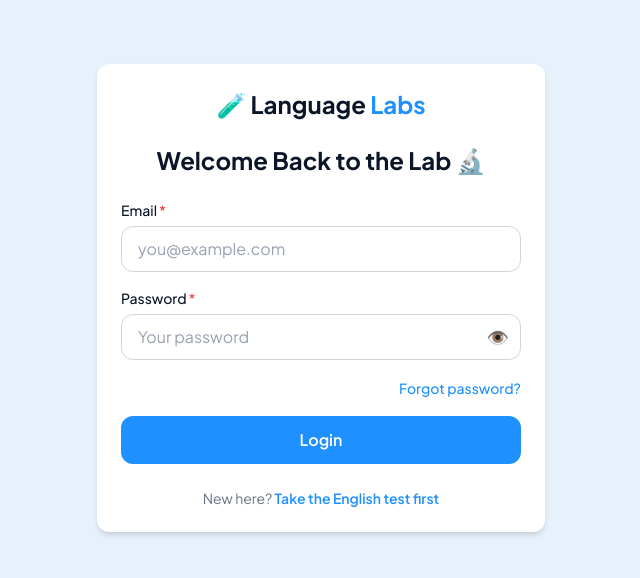
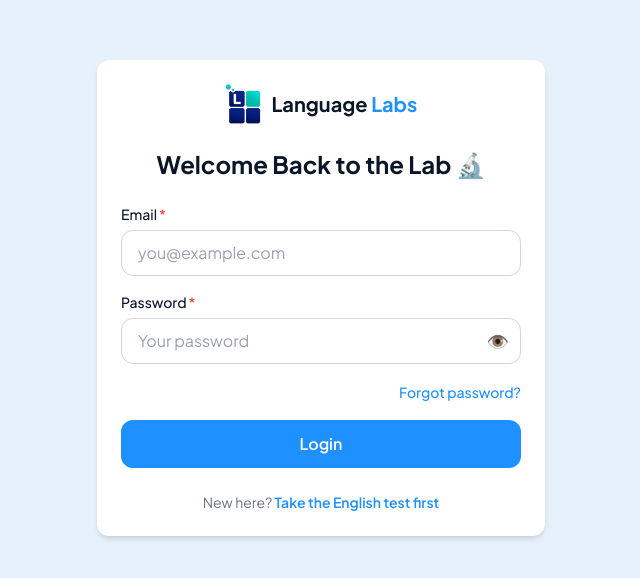
Before and after one commit to GANIDU2413/Language-Labs, a Next.js app: page /login in a window 1280 px wide. Shown: the part 102-680 px from the top of the page, without its empty margins (319-959 px from the left). Built offline with nearby package versions, Linux system fonts and the light colour scheme; no server answers.

Commit message:
replaced logo with Logo1_no_bg.png

```diff
--- a/app/(admin)/admin-login/page.tsx
+++ b/app/(admin)/admin-login/page.tsx
@@ -11,6 +11,7 @@ import { auth, db } from '@/lib/firebase'
 import { friendlyFirebaseError } from '@/lib/utils'
 import { setAuthCookie } from '@/hooks/useAuth'
 import { useToast } from '@/hooks/useToast'
+import Logo from '@/components/layout/Logo'
 import Button from '@/components/ui/Button'
 import Card from '@/components/ui/Card'
 import Input from '@/components/ui/Input'
@@ -68,10 +69,13 @@ export default function AdminLoginPage() {
   return (
     <div className="flex min-h-screen items-center justify-center bg-deep-blue px-4">
       <Card className="w-full max-w-sm">
-        <h1 className="mb-1 text-center text-2xl font-bold text-deep-blue">
-          🧪 Language Labs <span className="text-electric-blue">Admin</span>
+        <div className="mb-2 flex justify-center">
+          <Logo theme="light" />
+        </div>
+        <h1 className="text-center text-sm font-semibold uppercase tracking-wide text-electric-blue">
+          Admin Panel
         </h1>
-        <p className="mb-6 text-center text-sm text-gray-500">
+        <p className="mb-6 mt-1 text-center text-sm text-gray-500">
           Authorised personnel only
         </p>
 
--- a/app/(auth)/login/page.tsx
+++ b/app/(auth)/login/page.tsx
@@ -12,6 +12,7 @@ import { auth, db } from '@/lib/firebase'
 import { setAuthCookie } from '@/hooks/useAuth'
 import { useToast } from '@/hooks/useToast'
 import { friendlyFirebaseError, getWhatsAppLink } from '@/lib/utils'
+import Logo from '@/components/layout/Logo'
 import Button from '@/components/ui/Button'
 import Card from '@/components/ui/Card'
 import Input from '@/components/ui/Input'
@@ -82,10 +83,8 @@ export default function LoginPage() {
 
   return (
     <Card className="w-full max-w-md">
-      <div className="mb-6 text-center">
-        <Link href="/" className="text-2xl font-bold text-deep-blue">
-          🧪 Language <span className="text-electric-blue">Labs</span>
-        </Link>
+      <div className="mb-6 flex justify-center">
+        <Logo theme="light" />
       </div>
 
       <h1 className="mb-6 text-center text-2xl font-bold text-deep-blue">
--- a/app/(auth)/register/page.tsx
+++ b/app/(auth)/register/page.tsx
@@ -11,6 +11,7 @@ import { doc, setDoc, Timestamp } from 'firebase/firestore'
 import { auth, db } from '@/lib/firebase'
 import { friendlyFirebaseError } from '@/lib/utils'
 import { useToast } from '@/hooks/useToast'
+import Logo from '@/components/layout/Logo'
 import Button from '@/components/ui/Button'
 import Card from '@/components/ui/Card'
 import Input from '@/components/ui/Input'
@@ -87,10 +88,8 @@ export default function RegisterPage() {
   return (
     <Card className="w-full max-w-md">
       {/* Logo */}
-      <div className="mb-6 text-center">
-        <Link href="/" className="text-2xl font-bold text-deep-blue">
-          🧪 Language <span className="text-electric-blue">Labs</span>
-        </Link>
+      <div className="mb-6 flex justify-center">
+        <Logo theme="light" />
       </div>
 
       <h1 className="text-center text-2xl font-bold text-deep-blue">
--- a/app/(auth)/verify-otp/page.tsx
+++ b/app/(auth)/verify-otp/page.tsx
@@ -13,6 +13,7 @@ import { useRouter, useSearchParams } from 'next/navigation'
 import { motion } from 'framer-motion'
 import { doc, updateDoc } from 'firebase/firestore'
 import { auth, db } from '@/lib/firebase'
+import Logo from '@/components/layout/Logo'
 import Button from '@/components/ui/Button'
 import Card from '@/components/ui/Card'
 import LoadingSpinner from '@/components/ui/LoadingSpinner'
@@ -173,10 +174,8 @@ function VerifyOtpForm() {
 
   return (
     <Card className="w-full max-w-md">
-      <div className="mb-6 text-center">
-        <Link href="/" className="text-2xl font-bold text-deep-blue">
-          🧪 Language <span className="text-electric-blue">Labs</span>
-        </Link>
+      <div className="mb-6 flex justify-center">
+        <Logo theme="light" />
       </div>
 
       <h1 className="text-center text-2xl font-bold text-deep-blue">
--- a/components/layout/Footer.tsx
+++ b/components/layout/Footer.tsx
@@ -1,4 +1,5 @@
 import Link from 'next/link'
+import Logo from '@/components/layout/Logo'
 
 const quickLinks = [
   { href: '/learning-materials', label: 'Learning Materials' },
@@ -12,9 +13,7 @@ export default function Footer() {
     <footer className="bg-deep-blue text-lab-white">
       <div className="mx-auto grid max-w-6xl gap-8 px-4 py-12 sm:grid-cols-2">
         <div>
-          <p className="text-xl font-bold">
-            🧪 Language <span className="text-electric-blue">Labs</span>
-          </p>
+          <Logo />
           <p className="mt-2 text-sm text-gray-400">
             Learn English the scientific way — level tests, lab batches and
             guided practice.
--- /dev/null
+++ b/components/layout/Logo.tsx
@@ -0,0 +1,35 @@
+import Image from 'next/image'
+import Link from 'next/link'
+
+interface LogoProps {
+  /** 'dark' = white text for dark backgrounds; 'light' = deep-blue text for white cards */
+  theme?: 'dark' | 'light'
+  onClick?: () => void
+}
+
+/** Language Labs logo lockup — image mark + wordmark, linked to the homepage */
+export default function Logo({ theme = 'dark', onClick }: LogoProps) {
+  return (
+    <Link
+      href="/"
+      onClick={onClick}
+      className="inline-flex items-center gap-2.5"
+    >
+      <Image
+        src="/images/Logo1_no_bg.png"
+        alt="Language Labs"
+        width={60}
+        height={65}
+        priority
+        className="h-8.5 w-auto md:h-10"
+      />
+      <span
+        className={`text-lg font-bold md:text-xl ${
+          theme === 'dark' ? 'text-lab-white' : 'text-deep-blue'
+        }`}
+      >
+        Language <span className="text-electric-blue">Labs</span>
+      </span>
+    </Link>
+  )
+}
--- a/components/layout/Navbar.tsx
+++ b/components/layout/Navbar.tsx
@@ -4,6 +4,7 @@ import { useState } from 'react'
 import Link from 'next/link'
 import { usePathname } from 'next/navigation'
 import { AnimatePresence, motion } from 'framer-motion'
+import Logo from '@/components/layout/Logo'
 
 const navLinks = [
   { href: '/learning-materials', label: 'Learning Materials' },
@@ -24,13 +25,7 @@ export default function Navbar() {
     <header className="sticky top-0 z-50 bg-deep-blue/90 backdrop-blur">
       <nav className="mx-auto flex max-w-6xl items-center justify-between px-4 py-4">
         {/* Logo */}
-        <Link
-          href="/"
-          className="text-xl font-bold text-lab-white"
-          onClick={() => setMenuOpen(false)}
-        >
-          🧪 Language <span className="text-electric-blue">Labs</span>
-        </Link>
+        <Logo onClick={() => setMenuOpen(false)} />
 
         {/* Desktop links */}
         <div className="hidden items-center gap-8 md:flex">
```
Also changed, not shown: public/images/Logo1_no_bg.png (added), public/images/Logo_no_bg_h.png (deleted).
